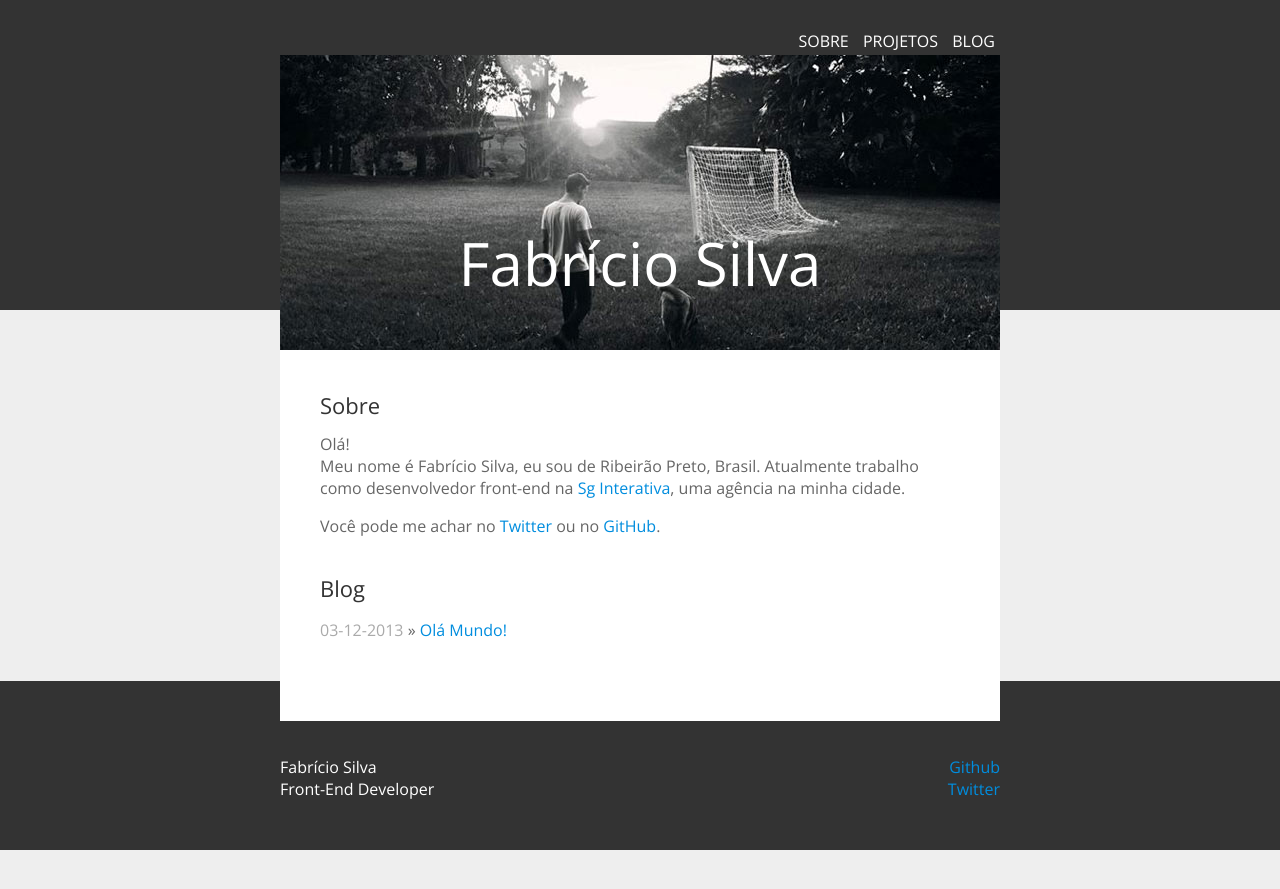
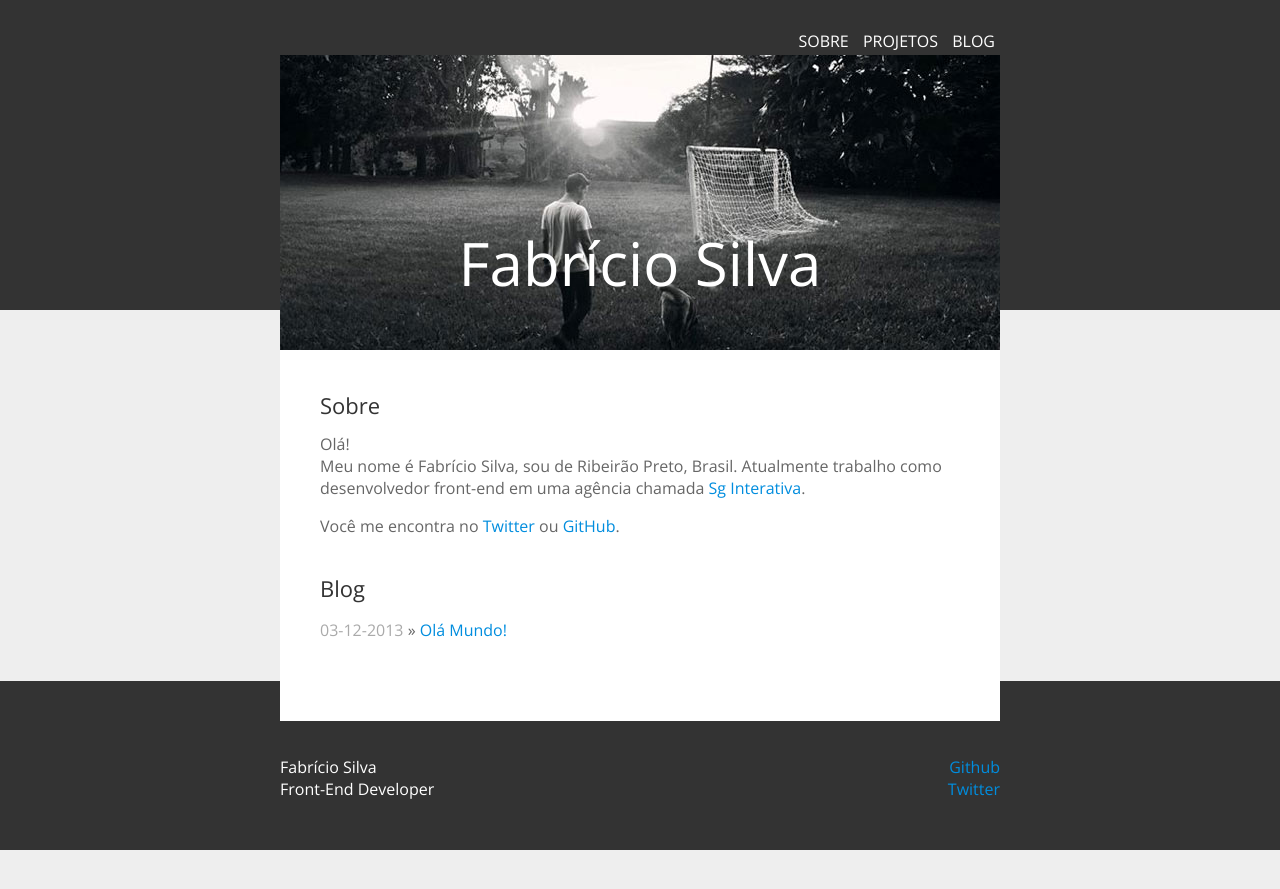
Before and after one commit to fabriciofmsilva/fabriciofmsilva.github.io, a Jekyll site: the page built from index.html, in a window 1280 px wide. Shown: the top 889 px of the page. Built offline with Jekyll 4.4.1, drawn with Linux system fonts in a browser that asks for light colours; nearby versions of some CDN libraries.

Commit message:
Edit Blog

```diff
--- a/index.html
+++ b/index.html
@@ -8,8 +8,8 @@ canonical: http://www.fabriciofmsilva.com.br/
 <section class="home wrapper">
 	<h2>Sobre</h2>
 	<p itemscope itemtype="http://schema.org/Person">Olá!<br>
-	Meu nome é <span itemprop="name">Fabrício Silva</span>, eu sou de <span itemprop="address" itemscope itemtype="http://schema.org/PostalAddress"><span itemprop="addressLocality">Ribeirão Preto</span>, <span itemprop="addressCountry">Brasil</span></span>. Atualmente trabalho como <span itemprop="jobTitle">desenvolvedor front-end</span> na <a href="http://www.sgec.com.br/" itemprop="worksFor">Sg Interativa</a>, uma agência na minha cidade.</p>
-	<p>Você pode me achar no <a href="http://twitter.com/fabriciofmsilva">Twitter</a> ou no <a href="http://github.com/fabriciofmsilva">GitHub</a>.</p>
+	Meu nome é <span itemprop="name">Fabrício Silva</span>, sou de <span itemprop="address" itemscope itemtype="http://schema.org/PostalAddress"><span itemprop="addressLocality">Ribeirão Preto</span>, <span itemprop="addressCountry">Brasil</span></span>. Atualmente trabalho como <span itemprop="jobTitle">desenvolvedor front-end</span> em uma agência chamada <a href="http://www.sgec.com.br/" itemprop="worksFor">Sg Interativa</a>.
+	<p>Você me encontra no <a href="http://twitter.com/fabriciofmsilva">Twitter</a> ou <a href="http://github.com/fabriciofmsilva">GitHub</a>.</p>
 
 	<h2>Blog</h2>
 	<ul class="posts">
```
